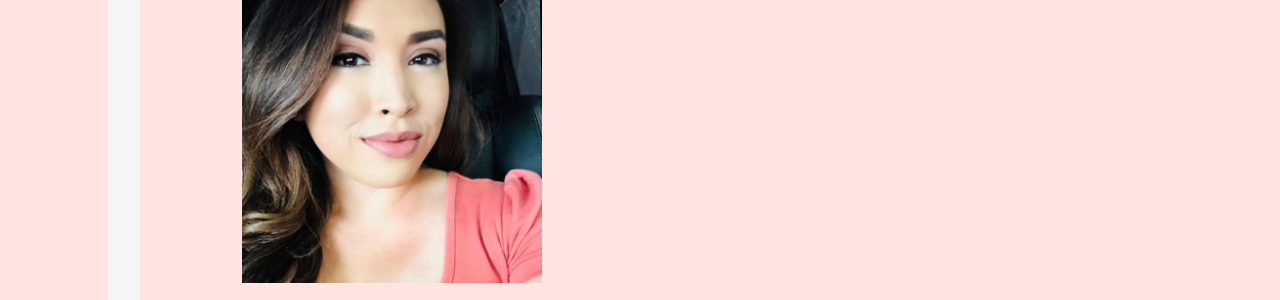
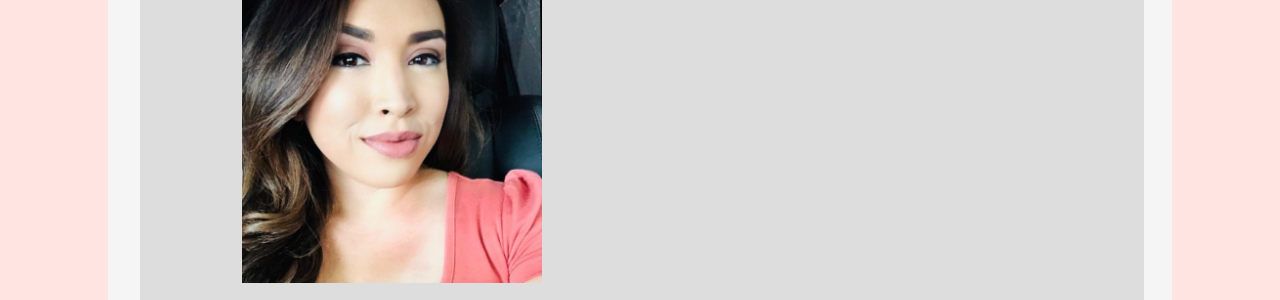
Before and after one commit to Carmelita44/EmpoweredWebPage, a plain HTML site: page aboutme.html in a window 1280 px wide. Shown: the part 139-439 px from the top of the page. Drawn offline with Linux system fonts and the light colour scheme; a web font is replaced by a local one.

Commit message:
Update wellness.css

```diff
--- a/wellness.css
+++ b/wellness.css
@@ -21,8 +21,8 @@ h3 {
  color: white;
 }
 .about {
-  background-color: mistyrose;
-  width: 1000px;
+  background-color: #ddd;
+  width: 940px;
   margin: 0 auto;
   padding: 2rem;
   font-family: 'Spectral', serif;
```
